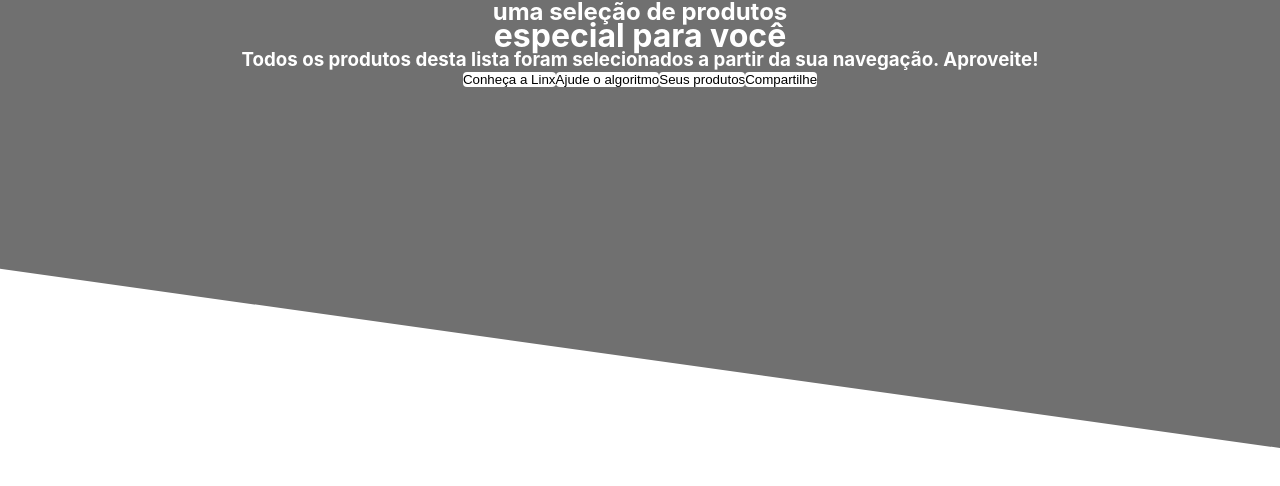
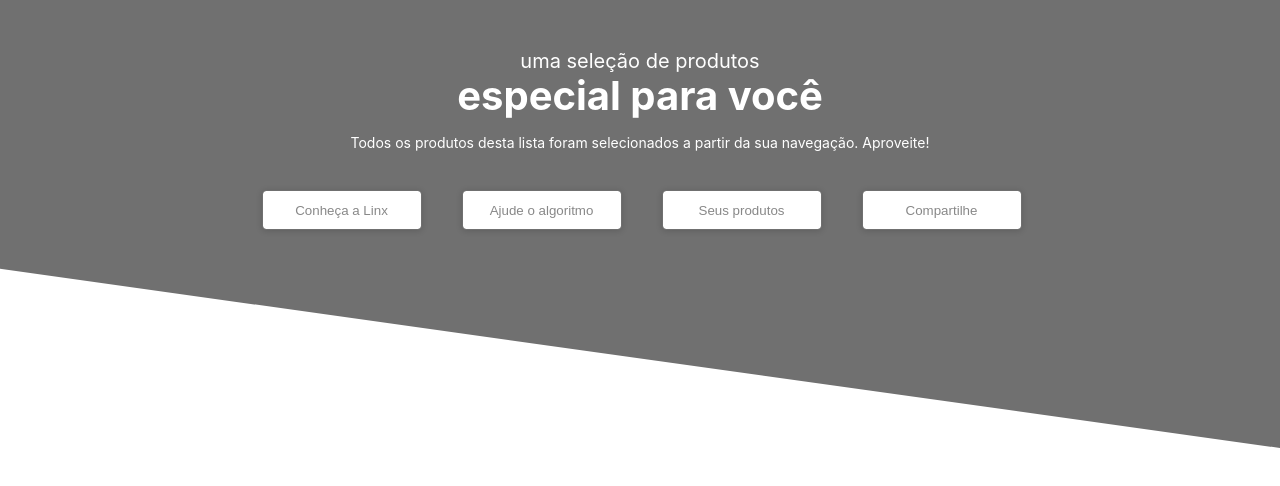
Before and after one commit to BarbaraGuimaraes21/sprint-m5, a React (Vite) app in the folder sprint-m5/: page / in a window 1280 px wide. Shown: the top 486 px of the page. Built offline with nearby package versions, Linux system fonts and the light colour scheme.

Commit message:
criado header para aplicação - arquivos header.jsx e header.module.css

```diff
--- a/sprint-m5/src/component/Header/Header.jsx
+++ b/sprint-m5/src/component/Header/Header.jsx
@@ -7,8 +7,8 @@ const Header = () => {
     <div>
         <Diagonal/>
         <div className={S.header}>
-        <h2 className={S.headerh2}>uma seleção de produtos</h2>
-        <h1 className={S.headerh1}>especial para você</h1>
+        <h2 className={S.textoh2}>uma seleção de produtos</h2>
+        <h1 className={S.textoh1}>especial para você</h1>
         <h3>Todos os produtos desta lista foram selecionados a partir da sua navegação. Aproveite!</h3>
         <div className={S.divButtons}>
             <button className={S.headerButton}>Conheça a Linx</button>
--- a/sprint-m5/src/component/Header/Header.module.css
+++ b/sprint-m5/src/component/Header/Header.module.css
@@ -8,13 +8,54 @@
     color: #ffffff;
 }
 
+.textoh1{
+text-align: center;
+font-size: 40px;
+font-weight: bold;
+letter-spacing: 0px;
+color: #FFFFFF;
+opacity: 1;
+margin-top:12px;
+}
+
+.textoh2{
+text-align: center;
+font-size: 20px;
+font-weight: normal;
+letter-spacing: 0px;
+color: #FFFFFF;
+opacity: 1;
+height: 23px;
+margin-top: 49px;
+}
+
+h3{
+text-align: center;
+font-size: 14px;
+font-weight: normal;
+letter-spacing: 0px;
+color: #FFFFFF;
+opacity: 1;
+margin-top: 23px;
+margin-bottom: 35px;
+}
+
 .divButtons {
     display: flex;
     flex-direction: row;
+    margin-left: 361px;
+    margin-right: 358px;
 }
 
 .headerButton {
-    background-color: #ffffff;
-    border: 1px #707070;
-    border-radius: 4px 4px 4px 4px;
+    background: #FFFFFF 0% 0% no-repeat padding-box;
+    box-shadow: 0px 1px 6px #00000029;
+    border: 1px solid #707070;
+    border-radius: 4px;
+    opacity: 1;
+    margin-left: 20px;
+    margin-right: 20px;
+    width: 160px;
+    height: 40px;
+    color: #888888;
 }
```
